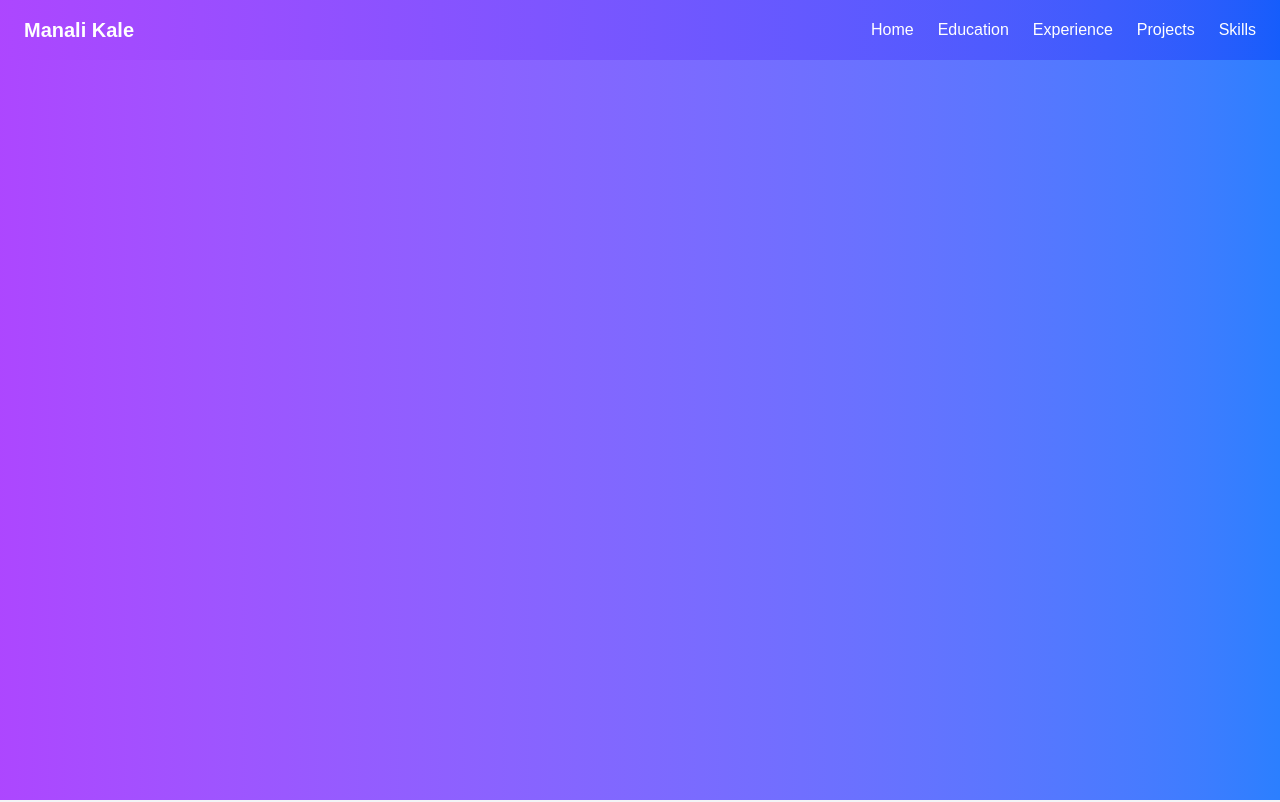
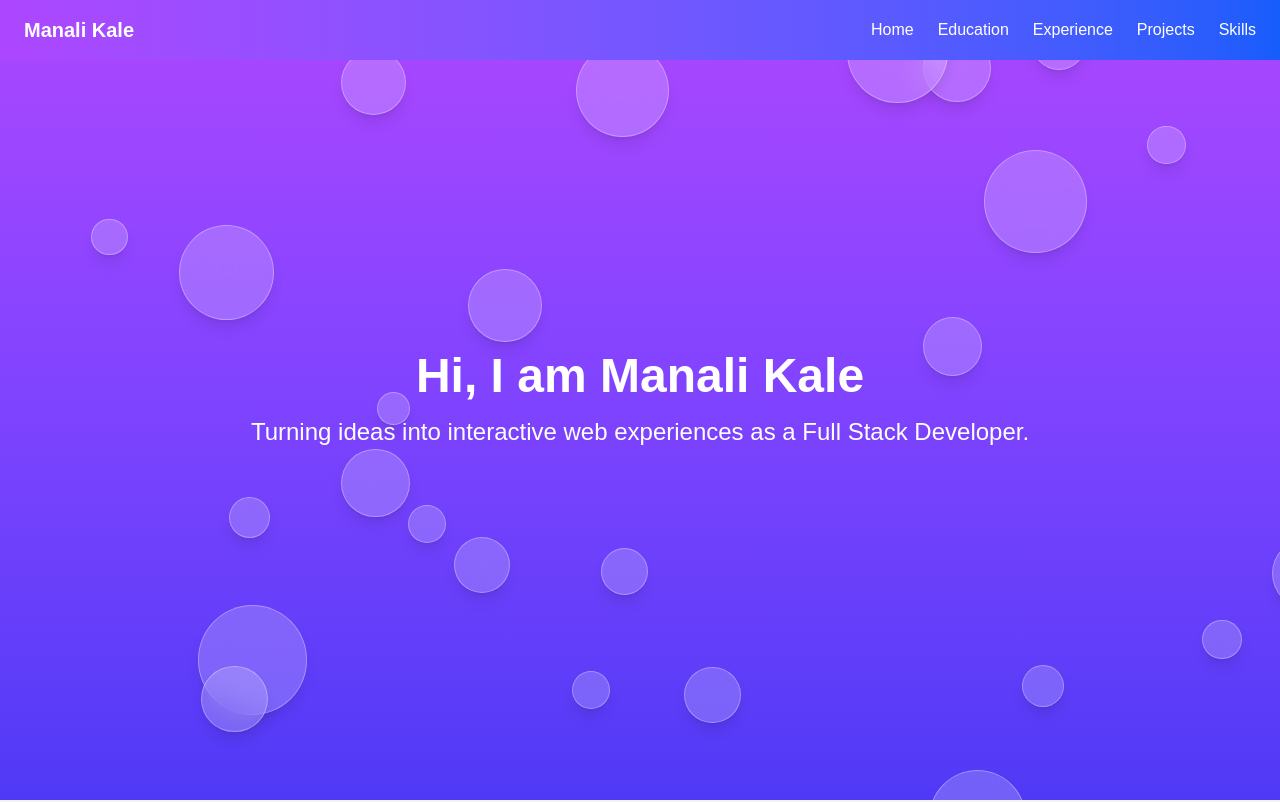
Before and after one commit to Manali6/my-portfolio, a Next.js app: page / in a window 1280 px wide. Shown: the top 802 px of the page. Built offline with nearby package versions, Linux system fonts and the light colour scheme.

Commit message:
Final version

```diff
--- a/components/Main.tsx
+++ b/components/Main.tsx
@@ -1,7 +1,88 @@
-export default function Main() {
+"use client";
+import { useEffect, useState } from "react";
+import { motion } from "framer-motion";
+
+const Main = () => {
+  const [mousePosition, setMousePosition] = useState({ x: -100, y: -100 });
+  const [bubbles, setBubbles] = useState([]);
+
+  useEffect(() => {
+    const generateBubbles = () => {
+      const newBubbles = Array.from({ length: 25 }).map(() => ({
+        id: Math.random(),
+        x: Math.random() * window.innerWidth,
+        y: Math.random() * window.innerHeight,
+        size: Math.random() * 80 + 30,
+      }));
+      setBubbles(newBubbles);
+    };
+
+    generateBubbles();
+    window.addEventListener("resize", generateBubbles);
+    return () => window.removeEventListener("resize", generateBubbles);
+  }, []);
+
+  // Update mouse position
+  useEffect(() => {
+    const handleMouseMove = (e) => {
+      setMousePosition({ x: e.clientX, y: e.clientY });
+    };
+
+    window.addEventListener("mousemove", handleMouseMove);
+    return () => window.removeEventListener("mousemove", handleMouseMove);
+  }, []);
+
   return (
-    <section id="home" className="h-screen text-white bg-gradient-to-r from-purple-500 to-blue-500 py-24 px-6">
+    <section className="relative w-full h-screen flex items-center justify-center bg-gradient-to-b from-purple-500 to-indigo-600 overflow-hidden">
+      <section className="relative w-full h-screen flex flex-col items-center justify-center bg-gradient-to-b from-purple-500 to-indigo-600 overflow-hidden text-center">
+        <h1 className="text-white text-5xl font-bold relative z-10">
+          Hi, I am Manali Kale
+        </h1>
+        <p className="text-white text-2xl mt-4 relative z-10">
+          Turning ideas into interactive web experiences as a Full Stack Developer.
+        </p>
+      </section>
 
+      {/* Floating Transparent Bubbles */}
+      {bubbles.map((bubble) => {
+        const dx = mousePosition.x - bubble.x;
+        const dy = mousePosition.y - bubble.y;
+        const distance = Math.sqrt(dx * dx + dy * dy);
+
+        let moveX = 0;
+        let moveY = 0;
+
+        // Push the bubbles away when mouse is near
+        if (distance < 150) {
+          moveX = (dx / distance) * 80; // Moves 80px away
+          moveY = (dy / distance) * 80;
+        }
+
+        return (
+          <motion.div
+            key={bubble.id}
+            className="absolute rounded-full backdrop-blur-lg shadow-lg"
+            style={{
+              width: bubble.size,
+              height: bubble.size,
+              left: bubble.x,
+              top: bubble.y,
+              backgroundColor: "rgba(255, 255, 255, 0.2)", // Transparent bubble
+              border: "1px solid rgba(255, 255, 255, 0.3)",
+            }}
+            animate={{
+              x: moveX,
+              y: moveY,
+            }}
+            transition={{
+              duration: 0.5, // Fast response
+              ease: "easeOut",
+            }}
+          />
+        );
+      })}
     </section>
   );
-}
+};
+
+export default Main;
--- a/components/Projects.tsx
+++ b/components/Projects.tsx
@@ -1,6 +1,6 @@
 "use client";
 import { useState } from "react";
-import { FaNodeJs, FaReact, FaDatabase, FaHtml5, FaCss3Alt, FaJsSquare,  FaJava, FaAngular, FaPython, FaGit, FaAws, FaJira, FaConfluence, FaDocker, FaUnity} from 'react-icons/fa';
+import { FaArrowLeft, FaArrowRight, FaNodeJs, FaReact, FaDatabase, FaHtml5, FaCss3Alt, FaJsSquare,  FaJava, FaAngular, FaPython, FaGit, FaAws, FaJira, FaConfluence, FaDocker, FaUnity} from 'react-icons/fa';
 import { TbBrandCpp, TbBrandTypescript, TbBrandTailwind, TbBrandMongodb, TbBrandNextjs, TbBrandCSharp} from "react-icons/tb";
 import { SiApachekafka, SiPostman, SiSpring, SiJasmine, SiJunit5, SiTeamcity} from "react-icons/si";
 
@@ -140,19 +140,24 @@ return (
                 </div>
             </div>
 
-            {/* Navigation Buttons */}
+
+
             <button
                     onClick={goToPrevProject}
-                    className="absolute left-20 top-1/2 transform -translate-y-1/2 p-4 bg-purple-500 text-white rounded-full"
+                    className="absolute left-6 top-1/2 transform -translate-y-1/2 p-4 bg-purple-500 text-white rounded-full shadow-lg hover:scale-110 transition-transform"
             >
-                &#8592; {/* Left arrow */}
+                <FaArrowLeft size={20} />
             </button>
+
             <button
                     onClick={goToNextProject}
-                    className="absolute right-20 top-1/2 transform -translate-y-1/2 p-4 bg-purple-500 text-white rounded-full"
+                    className="absolute right-6 top-1/2 transform -translate-y-1/2 p-4 bg-purple-500 text-white rounded-full shadow-lg hover:scale-110 transition-transform"
             >
-                &#8594; {/* Right arrow */}
+                <FaArrowRight size={20} />
             </button>
+
+
+
         </div>
     </div>
 </section>
--- a/package.json
+++ b/package.json
@@ -9,6 +9,7 @@
     "lint": "next lint"
   },
   "dependencies": {
+    "framer-motion": "^12.4.10",
     "next": "15.2.1",
     "react": "^19.0.0",
     "react-dom": "^19.0.0",
@@ -20,6 +21,7 @@
     "@types/node": "^20",
     "@types/react": "^19",
     "@types/react-dom": "^19",
+    "@types/react-scroll": "^1.8.10",
     "tailwindcss": "^4",
     "typescript": "^5"
   }
```
Also changed, not shown: 1 other file (tests, documents, lock files or other folders).
